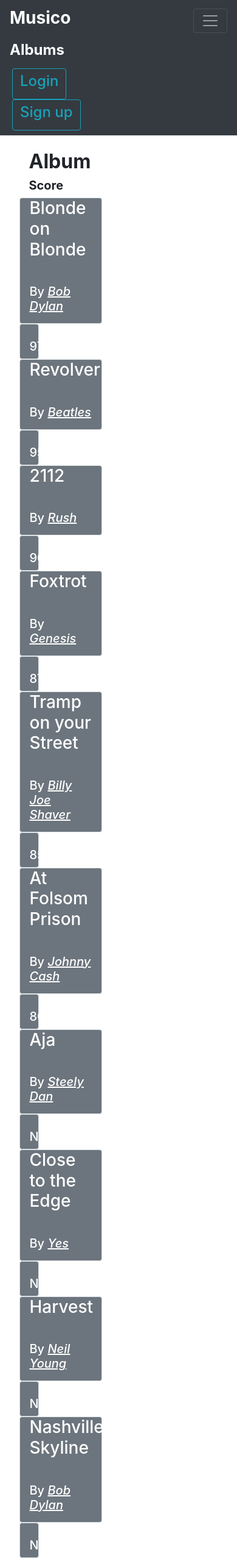
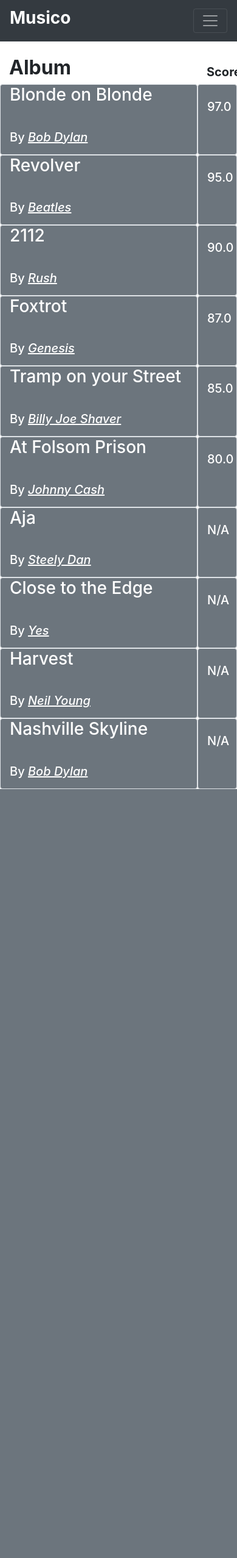
Before and after one commit to ChackMociute/Web-Development-Coursework-2, a Flask app: page /albums in a window 390 px wide. Shown: the whole page at 61% size. After the commit the page ends 1294 px from the top, so only its background shows below. Run offline with Flask 2, Linux system fonts and the light colour scheme; data comes from the database, SQL or seed files in the repository; some libraries are stand-ins or nearby versions.

Commit message:
Updated and stylized most pages

```diff
--- a/app/static/album_songs.js
+++ b/app/static/album_songs.js
@@ -21,8 +21,11 @@ $(document).ready(function () {
             dataType: "json",
             success: function (response) {
                 console.log(response);
+                prev = $(response).attr('prev');
+                id = $(response).attr('id');
 
                 $('#artist_table').text('');
+                $('#artist_table' + prev).text('');
 
                 $('#artist_table').append($("\
                     <div class='row align-items-end'>\
@@ -40,10 +43,35 @@ $(document).ready(function () {
                     if (score == null) score = "N/A";
                     $('#artist_table').append($("\
                     <div class='row'>\
-                        <div class='col-10 bg-secondary text-white rounded border'>\
+                        <div class='col-10 bg-info text-white rounded border'>\
                             <h3>" + item['title'] + "</h3>\
                         </div>\
-                        <div class='col-2 bg-secondary text-white rounded border text-center'>\
+                        <div class='col-2 bg-info text-white rounded border text-center'>\
+                            <h5>" + score + "</h5>\
+                        </div>\
+                    </div>"));
+                });
+
+                $('#artist_table' + id).append($("\
+                    <div class='row align-items-end'>\
+                        <div class='col-10'>\
+                            </br>\
+                            <h2><b>Songs in album</br><i>" +
+                    $(response).attr('album') + "</i></b></h2>\
+                        </div>\
+                        <div class='col-2 text-center'>\
+                            <h5><b>Score</b></h5>\
+                        </div>\
+                    </div>"));
+                $.each($(response).attr('data'), function (ind, item) {
+                    let score = item['score'];
+                    if (score == null) score = "N/A";
+                    $('#artist_table' + id).append($("\
+                    <div class='row'>\
+                        <div class='col-10 bg-info text-white rounded border'>\
+                            <h3>" + item['title'] + "</h3>\
+                        </div>\
+                        <div class='col-2 bg-info text-white rounded border text-center'>\
                             <h5>" + score + "</h5>\
                         </div>\
                     </div>"));
--- a/app/static/artist.js
+++ b/app/static/artist.js
@@ -21,8 +21,11 @@ $(document).ready(function () {
             dataType: "json",
             success: function (response) {
                 console.log(response);
+                prev = $(response).attr('prev');
+                id = $(response).attr('id');
 
                 $('#artist_table').text('');
+                $('#artist_table' + prev).text('');
 
                 $('#artist_table').append($("\
                     <div class='row align-items-end'>\
@@ -40,10 +43,35 @@ $(document).ready(function () {
                     if (score == null) score = "N/A";
                     $('#artist_table').append($("\
                     <div class='row'>\
-                        <div class='col-10 bg-secondary text-white rounded border'>\
+                        <div class='col-10 bg-info text-white rounded border'>\
                             <h3>" + item['title'] + "</h3>\
                         </div>\
-                        <div class='col-2 bg-secondary text-white rounded border text-center'>\
+                        <div class='col-2 bg-info text-white rounded border text-center'>\
+                            <h5>" + score + "</h5>\
+                        </div>\
+                    </div>"));
+                });
+
+                $('#artist_table' + id).append($("\
+                    <div class='row align-items-end'>\
+                        <div class='col-10'>\
+                            </br>\
+                            <h2><b>"+ $(response).attr('type') + " by</br><i>" +
+                    $(response).attr('artist') + "</i></b></h2>\
+                        </div>\
+                        <div class='col-2 text-center'>\
+                            <h5><b>Score</b></h5>\
+                        </div>\
+                    </div>"));
+                $.each($(response).attr('data'), function (ind, item) {
+                    let score = item['score'];
+                    if (score == null) score = "N/A";
+                    $('#artist_table' + id).append($("\
+                    <div class='row'>\
+                        <div class='col-10 bg-info text-white rounded border'>\
+                            <h3>" + item['title'] + "</h3>\
+                        </div>\
+                        <div class='col-2 bg-info text-white rounded border text-center'>\
                             <h5>" + score + "</h5>\
                         </div>\
                     </div>"));
--- a/app/templates/albums.html
+++ b/app/templates/albums.html
@@ -1,7 +1,6 @@
 {% extends 'base.html' %}
 
 {% block scripts %}
-    <script type="text/javascript" src="{{ url_for('static', filename='jquery.min.js') }}" ></script>
     <script type="text/javascript" src="{{ url_for('static', filename='artist.js') }}" ></script>
     <script type="text/javascript" src="{{ url_for('static', filename='album_songs.js') }}" ></script>
 {% endblock %}
@@ -12,23 +11,23 @@
 
 <div class='container-fluid'>
 <div class='row'>
-<div class='col-5 offset-1'>
-    <div class='row align-items-end'>
-        <div class='col-10'>
+    <div class='col-lg-5 col-md-6 col-sm-10 col-12 offset-lg-1 offset-md-0 offset-sm-1 offset-0'>
+        <div class='row align-items-end'>
+            <div class='col-lg-10 col-md-9 col-10'>
             </br>
             <h2><b>Album</b></h2>
         </div>
-        <div class='col-2 text-center'>
+        <div class='col-lg-2 col-md-3 col-2 text-center'>
             <h5><b>Score</b></h5>
         </div>
     </div>
     <div class='row'>
         {% for item in items %}
-            <div class='col-10 bg-secondary text-white rounded border'>
+            <div class='col-lg-10 col-md-9 col-10 bg-secondary text-white rounded border'>
                 <h3><p class='album' id='{{ item.id }}'>{{ item.title }}<p></h3><br>
-                <h5><p class='artist' id='albums,{{ item.artist.id }}'>By <u><i>{{ item.artist }}</i></u><p></h5>
+                <h5><p class='artist' id='albums,{{ item.artist.id }},{{ item.id }}'>By <u><i>{{ item.artist }}</i></u><p></h5>
             </div>
-            <div class='col-2 bg-secondary text-white rounded border text-center'>
+            <div class='col-lg-2 col-md-3 col-2 bg-secondary text-white rounded border text-center'>
                 </br>
                 {% if item.mean_score() != None %}
                     <h5>{{ item.mean_score() }}</h5>
@@ -36,11 +35,12 @@
                     <h5>N/A</h5>
                 {% endif %}
             </div>
+            <div class='col-sm-10 col-12 offset-sm-1 offset-0 d-md-none' id='artist_table{{ item.id }}'></div>
         {% endfor %}
     </div>
 </div>
 
-<div class='col-4 offset-1' id='artist_table'>
+<div class='col-lg-4 col-md-5 offset-lg-1 offset-md-1 d-none d-md-block' id='artist_table'>
 </div>
 </div>
 </div>
--- a/app/templates/base.html
+++ b/app/templates/base.html
@@ -9,6 +9,7 @@
     integrity="sha384-GJzZqFGwb1QTTN6wy59ffF1BuGJpLSa9DkKMp0DgiMDm4iYMj70gZWKYbI706tWS" crossorigin="anonymous">
 
 
+	<script type="text/javascript" src="{{ url_for('static', filename='jquery.min.js') }}" ></script>
   {% block scripts %}{% endblock %}
 
   <style>
@@ -36,29 +37,31 @@
         <a class="navbar-brand" href="/songs">Songs</a>
         <a class="navbar-brand" href="/albums">Albums</a>
       </ul>
-    </div>
-    <div class="navbar-collapse" id="navbarSupportedContent">
+      <ul class="navbar-nav mr-auto">
+        <div class="col-12 text-right">
           <a class="navbar-text text-white"><h4><b>{% block page %}{% endblock %}</b></h4></a>
         </div>
+      </ul>
         <form action="", method="post">
-      <span class="navbar-collapse">
+          <ul class="row navbar-nav ml-4 text-right">
             {% if current_user.is_authenticated %}
-            <div class="px-2">
-              <a class='navbar-brand text-white' href="/profile"><h4>{{ current_user.username }}</h4></a>
+            <div class="col-lg-6 col-md-6 col-sm-12">
+              <a class='navbar-brand text-white py-lg-3 py-md-3' href="/profile"><h4>{{ current_user.username }}</h4></a>
             </div>
-            <div class="px-4">
-              <button class="btn btn-outline-info" type="submit" name="logout"><h4>Log out</h4></button>
+            <div class="col-lg-6 col-md-6 col-sm-12">
+              <a class='navbar-brand text-white text-right'><button class="btn btn-outline-info" type="submit" name="logout"><h4>Log out</h4></button></a>
             </div>
             {% else %}
-            <div class="px-1">
-              <button class="btn btn-outline-info" type="submit" name="login"><h4>Login</h4></button>
+              <div class="col-lg-5 col-md-5 col-sm-12 col-11 px-1">
+                <button class="btn btn-outline-info col-12" type="submit" name="login"><h4>Login</h4></button>
               </div>
-            <div class="px-1">
-              <button class="btn btn-outline-info" type="submit" name="signup"><h4>Sign up</h4></button>
+              <div class="col-lg-7 col-md-7 col-sm-12 col-11 px-1">
+                <button class="btn btn-outline-info col-12" type="submit" name="signup"><h4>Sign up</h4></button>
               </div>
             {% endif %}
-      </span>
+        </ul>
       </form>
+    </div>
   </nav>
 
   {% block content %}{% endblock %}
--- a/app/templates/home.html
+++ b/app/templates/home.html
@@ -6,12 +6,12 @@
 
 <div class='container-fluid'>
     <div class='row'>
-        <div class='col-10 offset-1 my-3 bg-secondary text-white rounded border'>
+        <div class='col-lg-10 col-md-10 col-12 offset-lg-1 offset-md-1 my-3 bg-secondary text-white rounded border'>
             <div class='container-fluid'>
                 <center><h1><b>Songs of the day</b></h1></center>
                 <div class='row'>
                     {% for rec in recommendations %}
-                        <div class='col-4 p-3 my-3 bg-light text-dark rounded border'>
+                        <div class='col-lg-4 col-12 p-3 my-3 bg-light text-dark rounded border'>
                             <center><h3>{{ rec.song }}</h3></center><br>
                             <h5><p>By <i>{{ rec.artist }}</i><p></h5>
                             {% if rec.album.year_released == None %}
--- a/app/views.py
+++ b/app/views.py
@@ -93,22 +93,26 @@ def edit():
 @app.route('/select', methods=['POST'])
 def select():
     data = json.loads(request.data)
-    type, id = *data.get('id').split(','),
+    type, id, song_id = *data.get('id').split(','),
     artist = Artist.query.get(int(id))
     data = artist.songs if type == 'songs' else artist.albums
     data = [{'title': d.title, 'score': d.mean_score()} for d in
             sorted(data, key=lambda x: 0 if x.mean_score() is None else x.mean_score(), reverse=True)]
+    try: prev, session['prev'] = session['prev'], song_id
+    except KeyError: prev = session['prev'] = song_id
 
-    return json.dumps({'status': 'OK', 'data': data, 'artist': artist.name, 'type': type.title()})
+    return json.dumps({'status': 'OK', 'data': data, 'artist': artist.name, 'type': type.title(), 'id': song_id, 'prev': prev})
 
 @app.route('/albumSongs', methods=['POST'])
 def album_songs():
-    data = json.loads(request.data)
-    album = Album.query.get(int(data.get('id')))
+    id = int(json.loads(request.data).get('id'))
+    album = Album.query.get(id)
     data = [{'title': s.title, 'score': s.mean_score()} for s in
             sorted(album.songs, key=lambda x: 0 if x.mean_score() is None else x.mean_score(), reverse=True)]
+    try: prev, session['prev'] = session['prev'], id
+    except KeyError: prev = session['prev'] = id
 
-    return json.dumps({'status': 'OK', 'data': data, 'album': album.title})
+    return json.dumps({'status': 'OK', 'data': data, 'album': album.title, 'id': id, 'prev': prev})
 
 @login_manager.user_loader
 def load_user(user_id):
```
Also changed, not shown: app/templates/edit.html (+21 -10 lines), app/templates/login.html (+6 -4 lines), app/templates/password.html (+4 -4 lines), app/templates/signup.html (+5 -3 lines), app/templates/songs.html (+8 -8 lines). Lines whose indentation alone changed are shown as unchanged.
